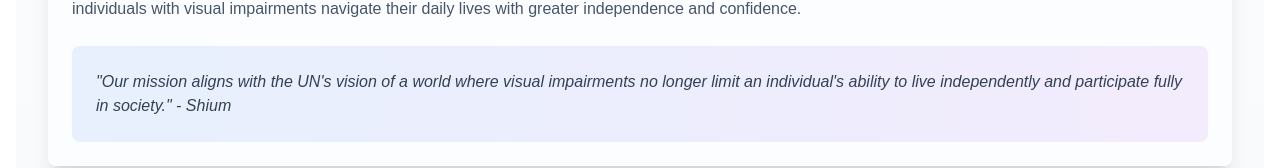
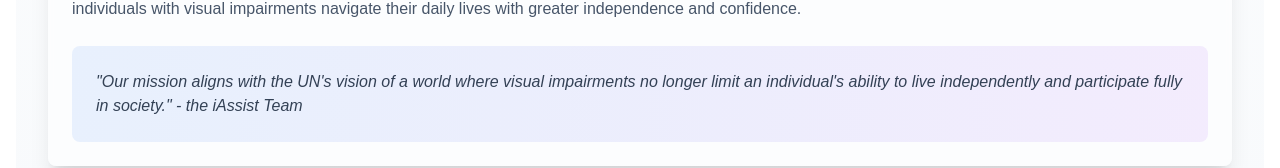
Before and after one commit to swoonyk/iassist, a Next.js app in the folder frontend/: page /why in a window 1280 px wide. Shown: the part 1180-1348 px from the top of the page. Built offline with nearby package versions, Linux system fonts and the light colour scheme.

Commit message:
final final change

```diff
--- a/frontend/src/app/why/page.tsx
+++ b/frontend/src/app/why/page.tsx
@@ -138,7 +138,7 @@ export default function WhyPage() {
               </p>
               <div className="bg-gradient-to-r from-blue-500/10 via-indigo-500/10 to-purple-500/10 dark:from-blue-500/20 dark:via-indigo-500/20 dark:to-purple-500/20 rounded-lg p-6">
                 <p className="text-slate-700 dark:text-slate-200 font-medium italic">
-                  "Our mission aligns with the UN's vision of a world where visual impairments no longer limit an individual's ability to live independently and participate fully in society." - Shium
+                  "Our mission aligns with the UN's vision of a world where visual impairments no longer limit an individual's ability to live independently and participate fully in society." - the iAssist Team
                 </p>
               </div>
             </CardContent>
```
